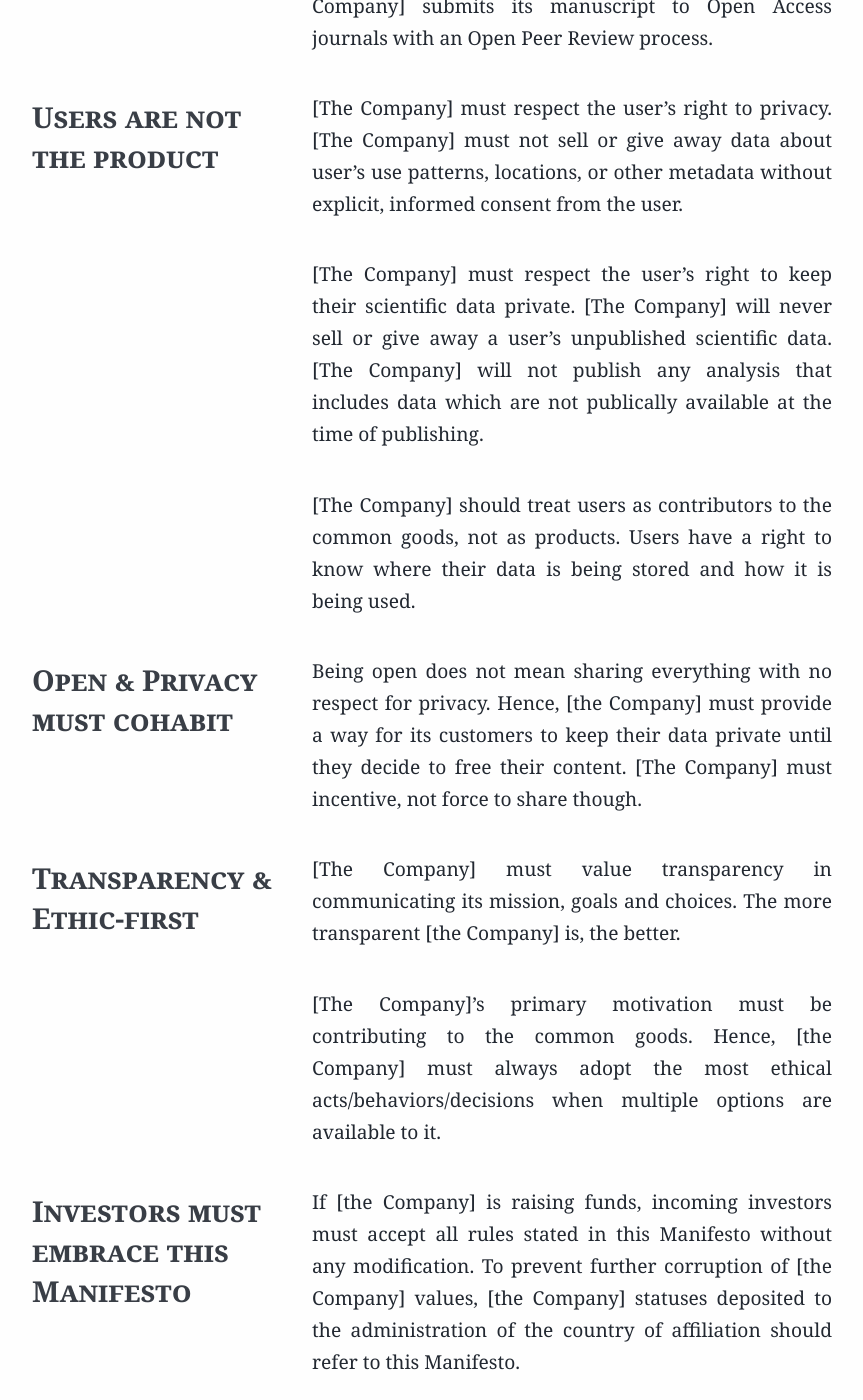
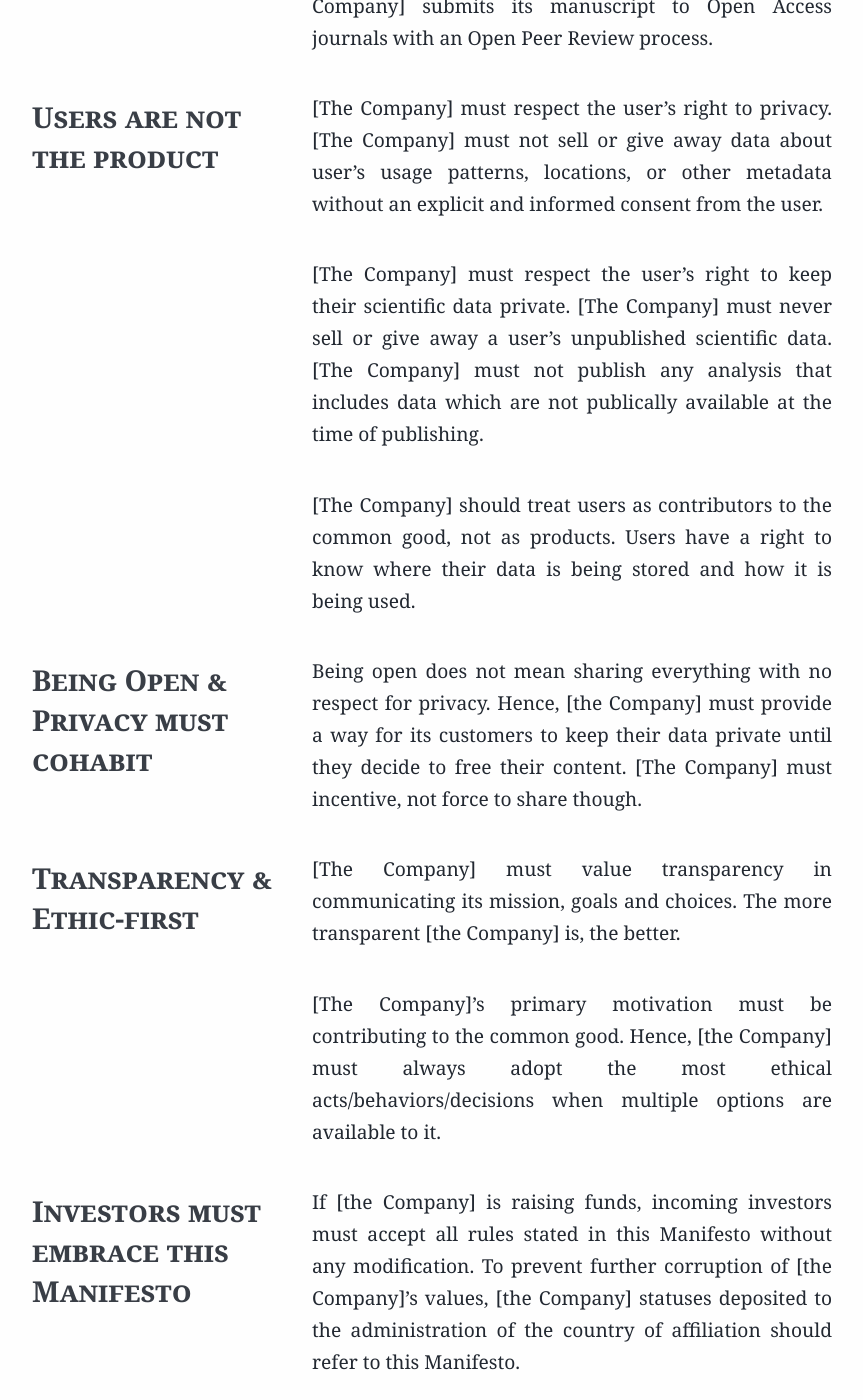
Before and after one commit to TailorDev/manifesto, a Jekyll site: the page built from version/1.0.md, in a window 1280 px wide and 1400 px high, scrolled down 1065 px. Shown: the whole window, without its empty margins (208-1071 px from the left). Built offline with Jekyll 4.4.1, drawn with Linux system fonts in a browser that asks for light colours; some of the changed text lies outside the part shown.

Commit message:
Updated 1.0.md
Grammatical changes.

```diff
--- a/version/1.0.md
+++ b/version/1.0.md
@@ -32,25 +32,25 @@
 stored data when that maintainer status evolves (fusion, acquisition,
 liquidation).
 
-When the time to publish research results has come, [the Company] submits its
+When the time to publish research results comes, [the Company] submits its
 manuscript to Open Access journals with an Open Peer Review process.
 
 ## Users are not the product
 
 [The Company] must respect the user's right to privacy. [The Company] must not
-sell or give away data about user's use patterns, locations, or other metadata
-without explicit, informed consent from the user.
+sell or give away data about user's usage patterns, locations, or other metadata
+without an explicit and informed consent from the user.
 
 [The Company] must respect the user's right to keep their scientific data
-private. [The Company] will never sell or give away a user's unpublished
-scientific data. [The Company] will not publish any analysis that
+private. [The Company] must never sell or give away a user's unpublished
+scientific data. [The Company] must not publish any analysis that
 includes data which are not publically available at the time of publishing.
 
-[The Company] should treat users as contributors to the common goods, not
+[The Company] should treat users as contributors to the common good, not
 as products. Users have a right to know where their data is being stored
 and how it is being used.
 
-## Open & Privacy must cohabit
+## Being Open & Privacy must cohabit
 
 Being open does not mean sharing everything with no respect for privacy. Hence,
 [the Company] must provide a way for its customers to keep their data private
@@ -62,7 +62,7 @@
 [The Company] must value transparency in communicating its mission, goals and
 choices. The more transparent [the Company] is, the better.
 
-[The Company]'s primary motivation must be contributing to the common goods.
+[The Company]'s primary motivation must be contributing to the common good.
 Hence, [the Company] must always adopt the most ethical acts/behaviors/decisions
 when multiple options are available to it.
 
@@ -70,5 +70,5 @@
 
 If [the Company] is raising funds, incoming investors must accept all rules
 stated in this Manifesto without any modification. To prevent further corruption
-of [the Company] values, [the Company] statuses deposited to the administration of
+of [the Company]'s values, [the Company] statuses deposited to the administration of
 the country of affiliation should refer to this Manifesto.
```
Also changed, not shown: other parts of version/1.0.md (+1 -1 lines).
